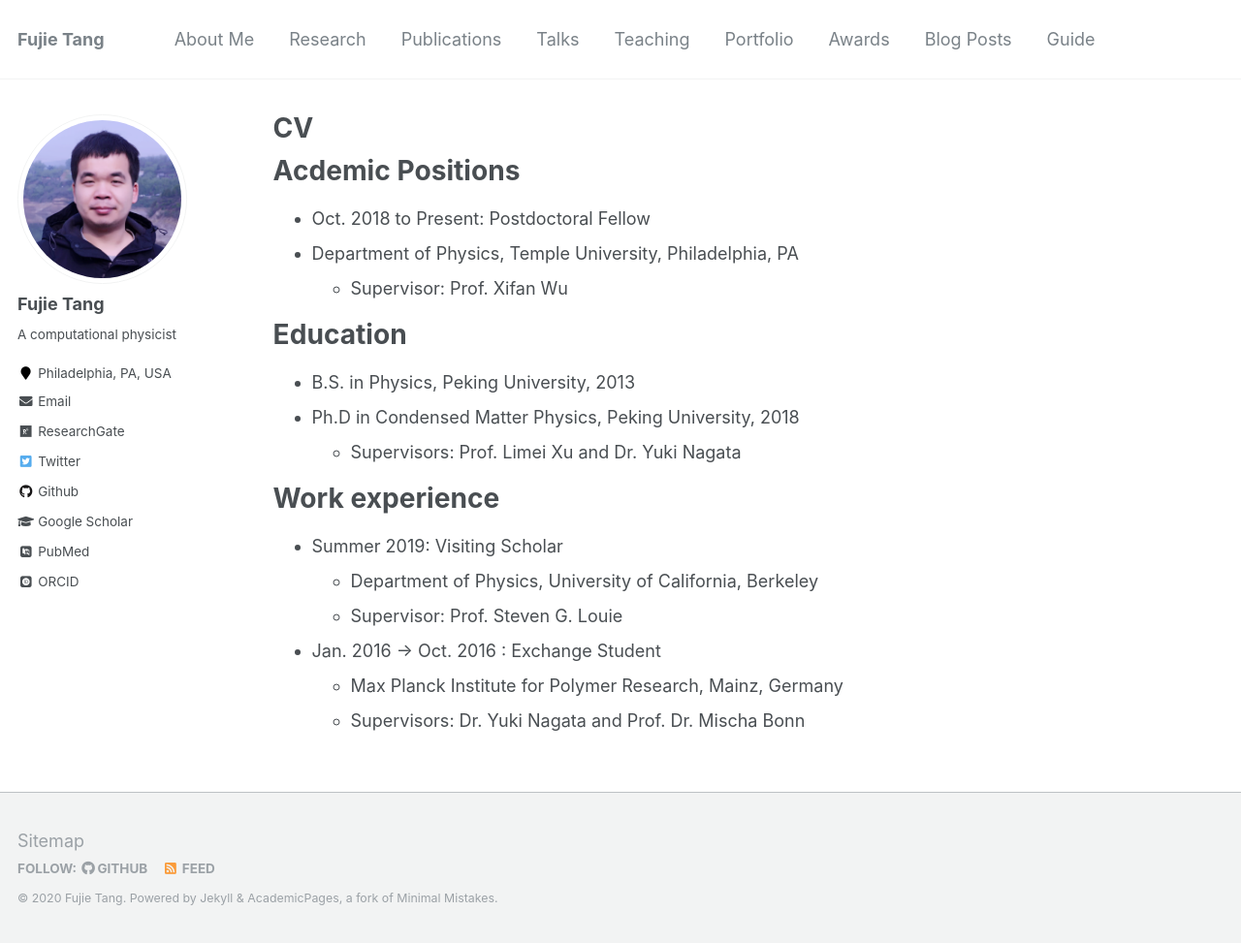
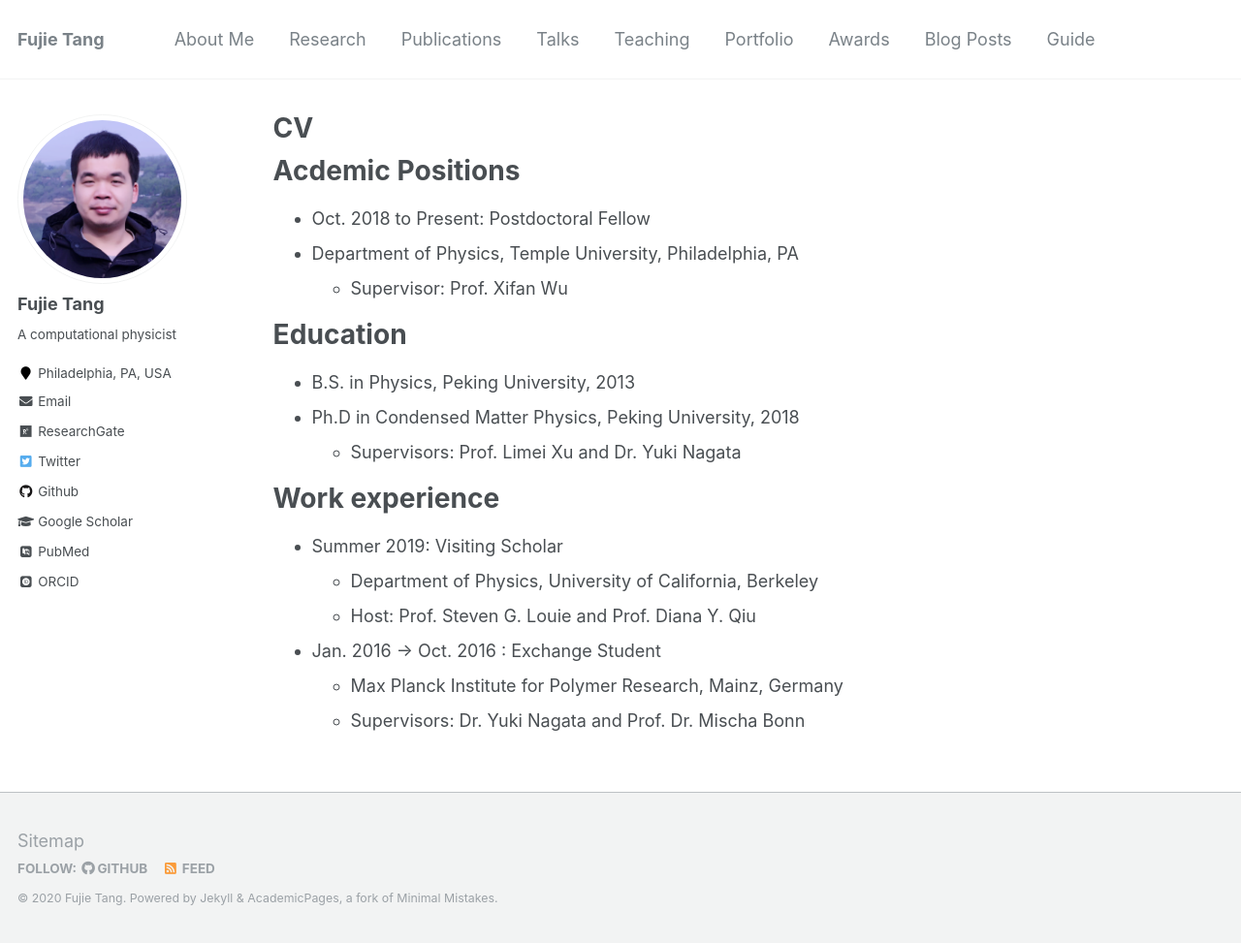
Before and after one commit to fujiepku/fujiepku.github.io, a Jekyll site: the page built from _pages/cv.md, in a window 1280 px wide and 973 px high. Shown: the whole window at 97% size. Built offline with Jekyll 4.4.1, drawn with Linux system fonts in a browser that asks for light colours; some web fonts are replaced.

Commit message:
Update cv.md

```diff
--- a/_pages/cv.md
+++ b/_pages/cv.md
@@ -28,7 +28,7 @@ Work experience
 ======
 * Summer 2019: Visiting Scholar
   * Department of Physics, University of California, Berkeley
-  * Supervisor: Prof. Steven G. Louie
+  * Host: Prof. Steven G. Louie and Prof. Diana Y. Qiu
 
 * Jan. 2016 -> Oct. 2016 : Exchange Student
   * Max Planck Institute for Polymer Research, Mainz, Germany
```
